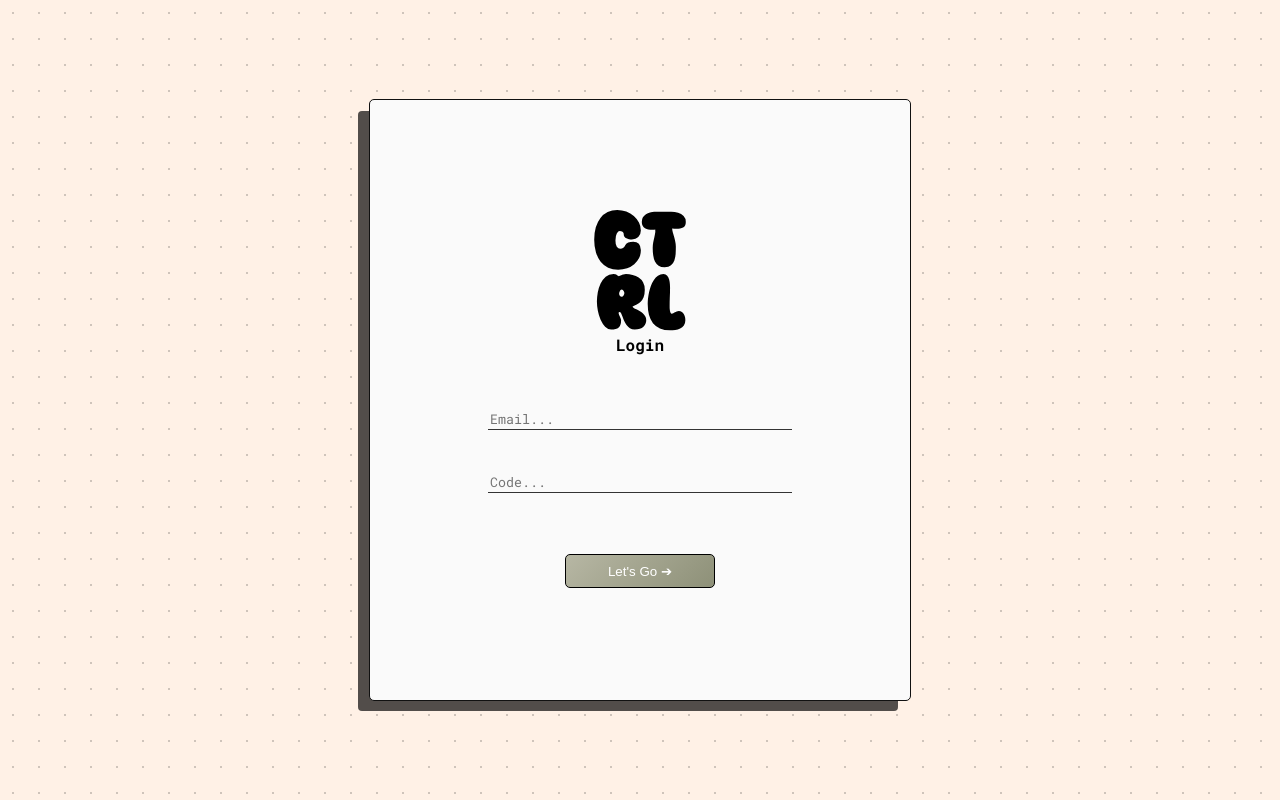
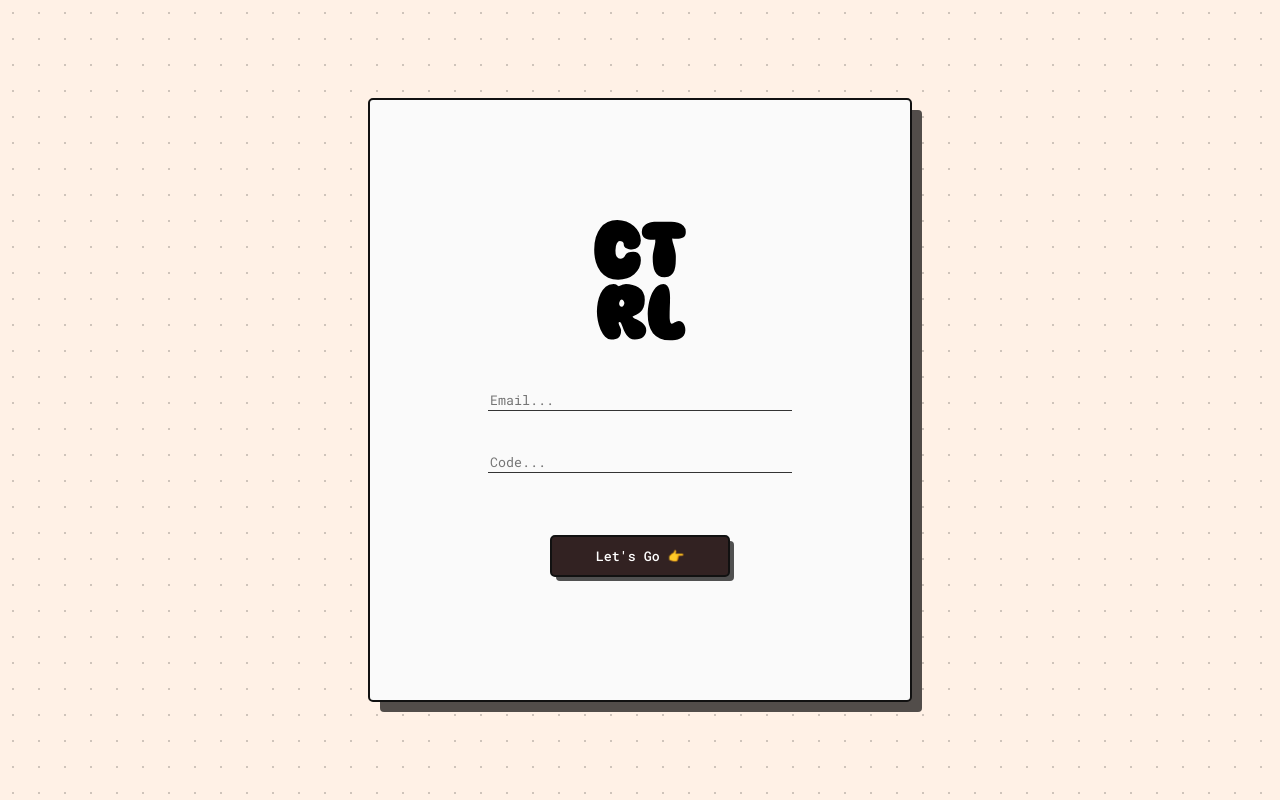
Before and after one commit to ctrlclub/static-site, a SvelteKit app: page /login in a window 1280 px wide. Built offline with nearby package versions, Linux system fonts and the light colour scheme.

Commit message:
style using new globals

```diff
--- a/src/components/CompletenessIndicator.svelte
+++ b/src/components/CompletenessIndicator.svelte
@@ -18,6 +18,8 @@
         display: flex;
         justify-content: center;
         align-items: center;
+
+        user-select: none;
     }
 
     .not-complete {
--- a/src/components/MarkdownContainer.svelte
+++ b/src/components/MarkdownContainer.svelte
@@ -27,7 +27,7 @@
                     return showCopy ? `
                         <div class="code-block">
                         <div class="code-section"><pre class="inner-code-wrapper"><code class="hljs ${realLang}">${highlighted}</code></pre></div>
-                        <button class="copy-btn">Copy Dataset</button>
+                        <button class="copy-btn cartoon-button">Copy Dataset</button>
                         </div>
                     ` : `<div class="code-block"><pre class="inner-code-wrapper"><code class="hljs ${realLang}">${highlighted}</code></pre></div>`;
                 } catch (__) {}
@@ -45,7 +45,7 @@
         render: (tokens, idx) => {
             if (tokens[idx].nesting === 1) {
                 // opening tag
-                return '<div class="hint">\n';
+                return '<div class="hint hint-blurred">\n';
             } else {
                 // closing tag
                 return '</div>\n';
--- a/src/routes/login/+page.svelte
+++ b/src/routes/login/+page.svelte
@@ -2,6 +2,8 @@
     import type { LoginResponse, LoginAttempt } from "$types/auth.ts";
     import { attemptLogin, validateEmail, validatePassword } from "$lib/auth.ts";
     import { goto } from "$app/navigation";
+
+    import "$components/Globals.css";
 
 
     let email = $state("");
@@ -50,10 +52,10 @@
 
 <div id="login-page">
 
-    <div id="center">
+    <div id="center" class="cartoon-border">
         <div id="center-title">
             <img src="/assets/logo_128.svg" width="128" height="128" id="logo" />
-            <a>Login</a>
+            <!-- <a>Login</a> -->
         </div>
 
         <div id="login-container">
@@ -89,7 +91,7 @@
                     <p class="form-error">&nbsp;</p>
                 {/if}
 
-                <button id="submit-button" type="submit" disabled={!submitButtonEnabled}>Let's Go ➔</button>
+                <button class="cartoon-button" id="submit-button" type="submit" disabled={!submitButtonEnabled}>Let's Go 👉</button>
 
                 {#if message}
                     <p class="form-error">{message}</p>
@@ -118,10 +120,6 @@
     }
 
     #center {
-        background-color: #fafafa;
-        border: 1px solid #111;
-        border-radius: 5px;
-
         width: 540px;
         height: 600px;
 
@@ -131,10 +129,6 @@
         justify-content: center;
 
         gap: 40px;
-
-        box-shadow: -12px 11px 0px -1px rgba(0,0,0,0.68);
-        -webkit-box-shadow: -12px 11px 0px -1px rgba(0,0,0,0.68);
-        -moz-box-shadow: -12px 11px 0px -1px rgba(0,0,0,0.68);
     }
 
     #logo {
@@ -184,19 +178,17 @@
     }
 
     #submit-button {
-        background: linear-gradient(135deg, #b7b7a4, #797d62);
-        background-position: left top;
-        background-size: 150% 150%;
-        border: 1px solid black;
-        border-radius: 5px;
+        width: 180px;
+        margin-top: 20px;
+        margin-bottom: 10px;
 
-        width: 150px;
-        height: 34px;
+        font-weight: 500;
 
         color: white;
-        transition: 0.55s;
+        transition: 0.2s;
 
-        margin-top: 20px;
+        background-color: #322222;
+
     }
 
     #submit-button:hover {
```
Also changed, not shown: src/components/SubmissionResult.svelte (+25 -27 lines).
